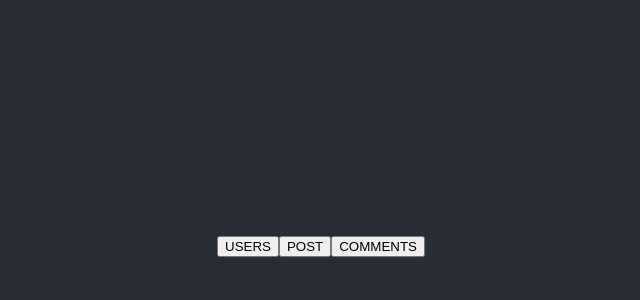
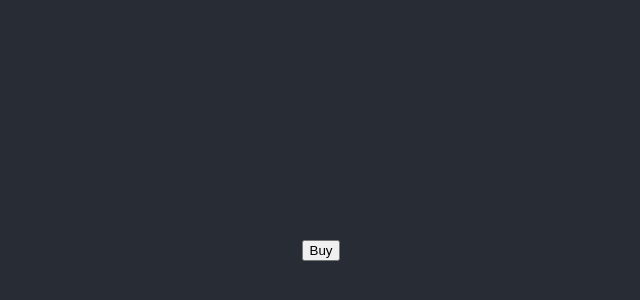
Before and after one commit to Guhandhanush/React-Practice, a React (Create React App) app: page / in a window 1280 px wide. Shown: the part 142-442 px from the top of the page, without its empty margins (319-959 px from the left). Built offline with nearby package versions, Linux system fonts and the light colour scheme.

Commit message:
react redux but not working

```diff
--- a/package.json
+++ b/package.json
@@ -8,7 +8,9 @@
     "@testing-library/user-event": "^13.5.0",
     "react": "^18.2.0",
     "react-dom": "^18.2.0",
+    "react-redux": "^8.1.1",
     "react-scripts": "5.0.1",
+    "redux": "^4.2.1",
     "web-vitals": "^2.1.4"
   },
   "scripts": {
--- a/src/Action/Actions.js
+++ b/src/Action/Actions.js
@@ -1,9 +1,5 @@
-import React from 'react'
-
-function Actions() {
-  return (
-    <div>Actions</div>
-  )
+export function buy() {
+  return {
+    type: "BUY"
+  }
 }
-
-export default Actions
--- a/src/App.js
+++ b/src/App.js
@@ -1,7 +1,10 @@
+import { Provider } from 'react-redux';
 import './App.css';
 /* import ArrayUsestate from './Components/ArrayUsestate';
 import InputUsestate from './Components/InputUsestate'; */
-import UseEffect from './Components/UseEffect';
+/* import UseEffect from './Components/UseEffect'; */
+import store from './Store/Store';
+import Dispatch from './Dispatch/Dispatch';
 /* import UsestateForm from './Components/UsestateForm';
 import UsestateHooks from './Components/UsestateHooks'; */
 
@@ -12,8 +15,11 @@ function App() {
         {/* <ArrayUsestate />
         <UsestateForm />
         <InputUsestate />
-        <UsestateHooks /> */}
-        <UseEffect/>
+        <UsestateHooks />
+        <UseEffect/>*/}
+        <Provider store={store}>
+          <Dispatch />
+        </Provider>
       </header>
     </div>
   );
--- a/src/Dispatch/Dispatch.js
+++ b/src/Dispatch/Dispatch.js
@@ -0,0 +1,16 @@
+import React from "react";
+import { useSelector, useDispatch } from "react-redux";
+import { buy } from "../Action/Actions";
+
+const Dispatch = () => {
+    const state = useSelector((state) => state)
+    const dispatch = useDispatch();
+    return (
+        <div>
+            <button onClick={() => dispatch(buy())}>Buy</button>
+            <p>{state.eggcake}</p>
+        </div>
+    )
+}
+
+export default Dispatch;
--- a/src/States/State.js
+++ b/src/States/State.js
@@ -1,3 +1,3 @@
-export const initState={
-    eggCake:10
+export const initState = {
+    eggCake: 10
 }
--- a/src/Store/Store.js
+++ b/src/Store/Store.js
@@ -0,0 +1,6 @@
+import { createStore } from "redux";
+import { reducer } from "../Reducer/reducer";
+
+const store = createStore(reducer);
+
+export default store;
```
Also changed, not shown: src/Reducer/reducer.js (+5 -5 lines), 1 other file (tests, documents, lock files or other folders).
